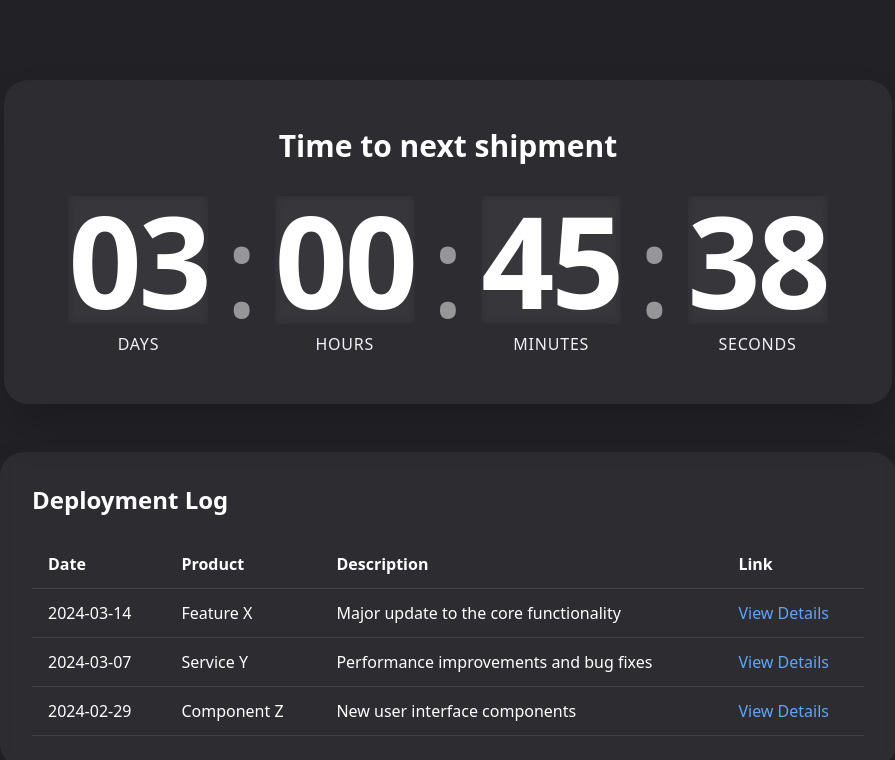
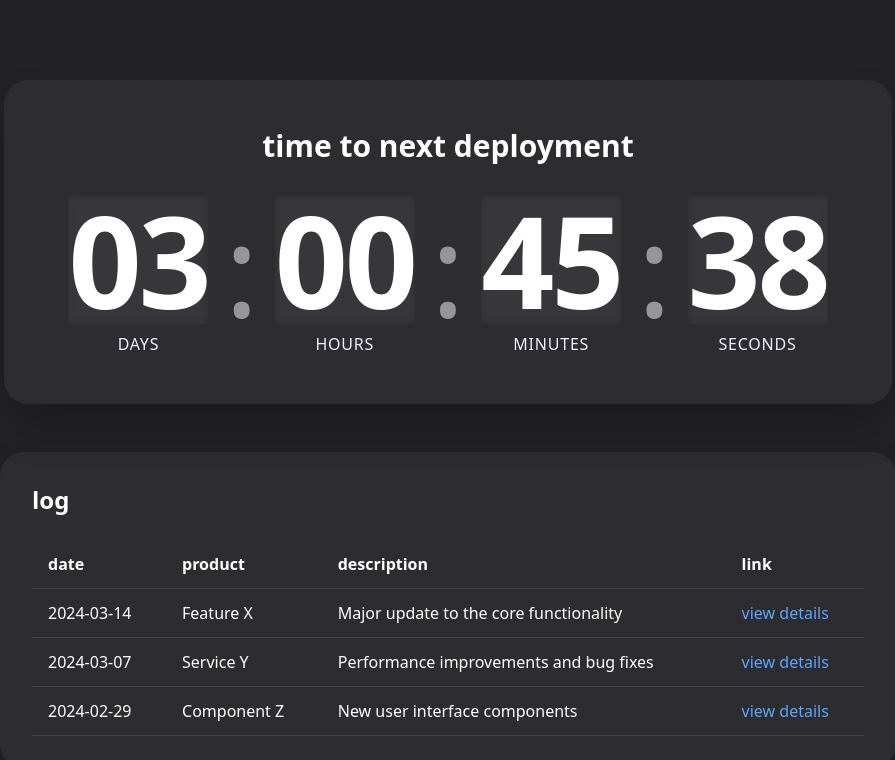
Before and after one commit to yourboybean/deployment-countdown, a React (Vite) app: page / in a window 1280 px wide. Shown: the top 760 px of the page, without its empty margins (192-1087 px from the left). Built offline with nearby package versions, Linux system fonts and the light colour scheme.

Commit message:
Update Countdown Timer styling and text
- Converted all uppercase letters to lowercase.
- Changed the title to "Time to next deployment".
- Changed "Deployment Log" to "Log".

```diff
--- a/src/components/CountdownTimer.tsx
+++ b/src/components/CountdownTimer.tsx
@@ -78,7 +78,7 @@ const TimeUnit: React.FC<{ value: number; label: string }> = ({ value, label })
       {padNumber(value)}
     </div>
     <div className="text-timer-label text-sm md:text-base mt-2 uppercase tracking-wider">
-      {label}
+      {label.toLowerCase()}
     </div>
   </div>
 );
@@ -111,29 +111,29 @@ export const CountdownTimer: React.FC = () => {
     <div className="min-h-screen flex flex-col items-center justify-start bg-timer-background p-4 pt-20">
       <div className="bg-white/5 backdrop-blur-sm rounded-3xl p-8 md:p-12 shadow-2xl mb-12">
         <h1 className="text-timer-text text-2xl md:text-3xl font-semibold mb-8 text-center">
-          Time to next shipment
+          time to next deployment
         </h1>
         <div className="flex items-center justify-center flex-wrap">
-          <TimeUnit value={timeLeft.days} label="Days" />
+          <TimeUnit value={timeLeft.days} label="days" />
           <Separator />
-          <TimeUnit value={timeLeft.hours} label="Hours" />
+          <TimeUnit value={timeLeft.hours} label="hours" />
           <Separator />
-          <TimeUnit value={timeLeft.minutes} label="Minutes" />
+          <TimeUnit value={timeLeft.minutes} label="minutes" />
           <Separator />
-          <TimeUnit value={timeLeft.seconds} label="Seconds" />
+          <TimeUnit value={timeLeft.seconds} label="seconds" />
         </div>
       </div>
 
       <div className="w-full max-w-4xl bg-white/5 backdrop-blur-sm rounded-3xl p-8 shadow-2xl">
-        <h2 className="text-timer-text text-xl md:text-2xl font-semibold mb-6">Deployment Log</h2>
+        <h2 className="text-timer-text text-xl md:text-2xl font-semibold mb-6">log</h2>
         <div className="overflow-x-auto">
           <table className="w-full text-timer-text">
             <thead>
               <tr className="border-b border-white/10">
-                <th className="text-left py-3 px-4 font-semibold">Date</th>
-                <th className="text-left py-3 px-4 font-semibold">Product</th>
-                <th className="text-left py-3 px-4 font-semibold">Description</th>
-                <th className="text-left py-3 px-4 font-semibold">Link</th>
+                <th className="text-left py-3 px-4 font-semibold">date</th>
+                <th className="text-left py-3 px-4 font-semibold">product</th>
+                <th className="text-left py-3 px-4 font-semibold">description</th>
+                <th className="text-left py-3 px-4 font-semibold">link</th>
               </tr>
             </thead>
             <tbody>
@@ -152,7 +152,7 @@ export const CountdownTimer: React.FC = () => {
                       rel="noopener noreferrer"
                       className="text-blue-400 hover:text-blue-300 transition-colors"
                     >
-                      View Details
+                      view details
                     </a>
                   </td>
                 </tr>
```
